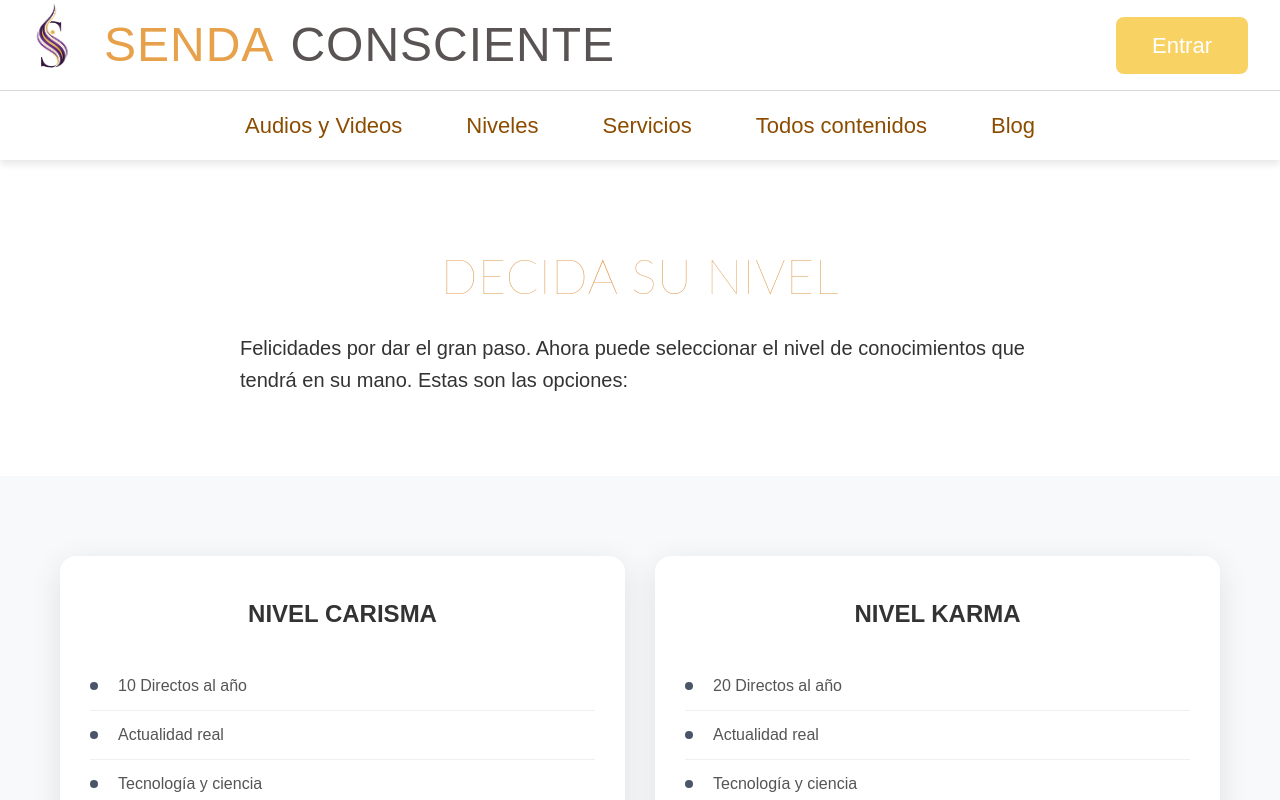
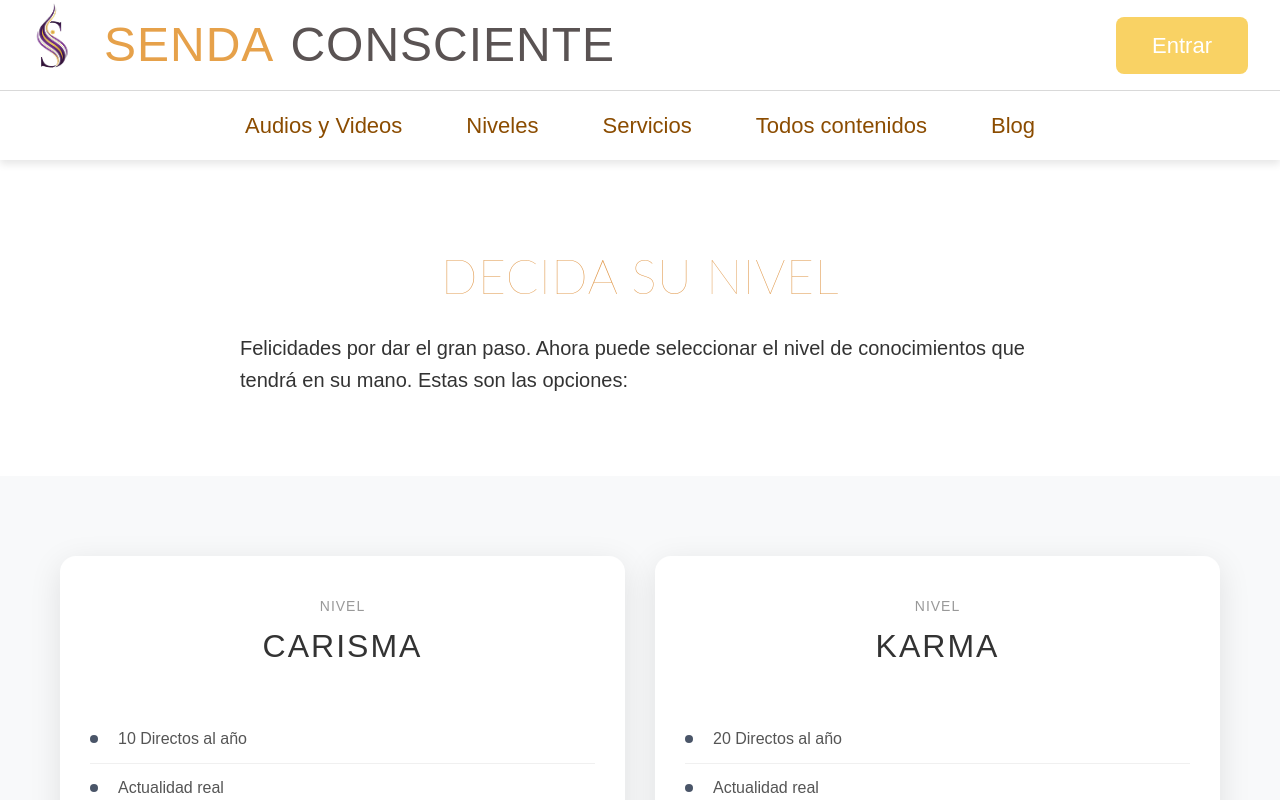
Before and after one commit to orbimatrix/Conscious-path, a Next.js app: page /acceder in a window 1280 px wide. Shown: the top 800 px of the page. Built offline with nearby package versions, Linux system fonts and the light colour scheme.

Commit message:
Refactor AccederPage layout and styles; introduce new plan name container, update text formatting, and enhance visual hierarchy for improved readability and presentation.

```diff
--- a/src/app/acceder/acceder.css
+++ b/src/app/acceder/acceder.css
@@ -99,11 +99,27 @@
   margin-bottom: 30px;
 }
 
+.plan-name-container {
+  display: flex;
+  flex-direction: column;
+  align-items: center;
+  gap: 5px;
+}
+
+.plan-level-label {
+  font-size: 14px;
+  font-weight: 400;
+  color: #999;
+  text-transform: uppercase;
+  letter-spacing: 1px;
+}
+
 .plan-name {
-  font-size: 24px;
-  font-weight: 700;
+  font-size: 32px;
+  font-weight: 300;
   color: #333;
   margin-bottom: 15px;
+  letter-spacing: 2px;
 }
 
 .plan-price {
@@ -761,4 +777,8 @@
   .benefit-item p {
     font-size: 13px;
   }
+
+  .karma-part {
+    color: #EFA540;
+  }
 }
--- a/src/app/acceder/page.tsx
+++ b/src/app/acceder/page.tsx
@@ -90,15 +90,26 @@ export default function AccederPage() {
                 onClick={() => handlePlanSelect(plan.id)}
               >
                 <div className="plan-header">
-                  <h3 className="plan-name">{plan.name}</h3>
-
+                  <div className="plan-name-container">
+                    <span className="plan-level-label">NIVEL</span>
+                    <h3 className="plan-name" data-plan={plan.id}>
+                      {plan.id === 'karma' ? (
+                        <>
+                          <span className="karma-part">KARM</span>
+                          <span>A</span>
+                        </>
+                      ) : (
+                        plan.name.split(' ')[1]
+                      )}
+                    </h3>
+                  </div>
                 </div>
 
                                   <ul className="plan-features">
                     {plan.features.map((feature, index) => (
                       <li key={index} className="plan-feature">
                         <span className={`feature-icon ${plan.id === 'carisma' && index >= 6 ? 'feature-cross' : ''}`}>
-                        {plan.id === 'carisma' && index >= 6 ? 'X' : ''}
+                          {plan.id === 'carisma' && index >= 6 ? '✗' : ''}
                         </span>
                         {feature}
                       </li>
```
Lines whose indentation alone changed are shown as unchanged.
